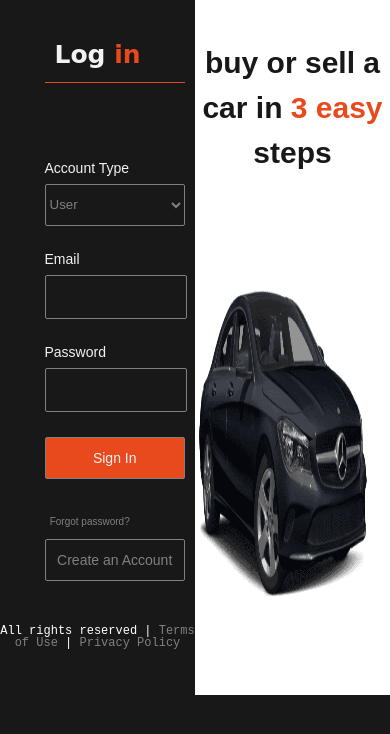
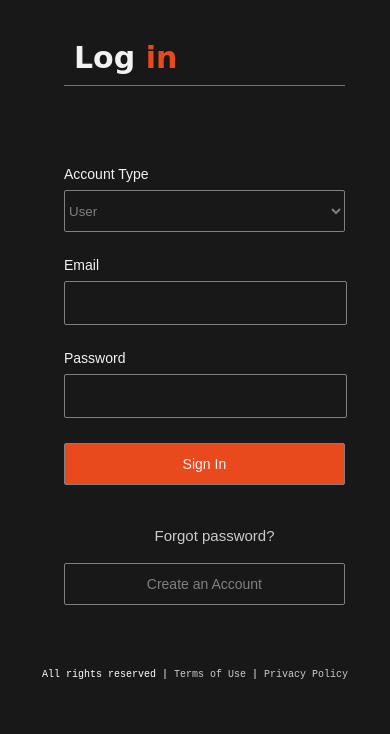
Before and after one commit to ikechuku/automart, a plain HTML site: page UI/login.html in a window 390 px wide. Drawn offline with Linux system fonts and the light colour scheme; a web font is replaced by a local one.

Commit message:
bg(UI): Update-css

```diff
--- a/UI/assets/css/login.css
+++ b/UI/assets/css/login.css
@@ -64,152 +64,6 @@ margin-left: 10%;
     margin-left:25px;
 }
 
-#signinForm .btn{
-    background-color: #e8491d;
-    color: #f2f2f2;
-}
-
-.wrapper input, select{
-    margin: auto;
-    width: 80%;
-    /* position: relative; */
-    height: 42px;
-    /* min-width: 192px; */
-    /* display: block; */
-    border-radius: 2px;
-    background: #181818;
-    /* font-size: 14px; */
-    line-height: 24px;
-    padding: 8px 16px;
-    border-style: solid ;
-    border-width: 0.5px;
-    border-color:grey;
-    margin-bottom:25px;
-    margin-left:25px;
-    color: grey;
-    width: 80%;
-    padding: 0 0 0 0;
-
-}
-
- footer{
-position: absolute;
-bottom: 0;
-width: 100%;
-padding: 0;
-height: 50px;
-
-}
-
-
-
-
-.logo h1{
-    padding-left: 10px;
-    color: #f2f2f2;
-    font-size: 45px;
-    line-height: 55px;
-    font-family: var();
-    border-bottom: solid;
-    border-width: 0.5px;
-    border-color: var(--orange);
-    font-family: var(--gugi);
-}
-
-
-.links a, .link{
-    color: #cccccc;
-    text-align: center;
-    text-decoration: none;
-}
-.links a:hover, .link:hover{
-    color:red;
-    font-weight: bold;
-    border-bottom: solid;
-    border-bottom-color: #e8491d;
-    padding-bottom: 4px;
-
-}
-
-#left footer{
-    position: relative;
-    bottom: 0;
-    text-align: center;
-    background-color: #181818;
-    line-height: 12px;
-    font-size: 12px;
-    margin: 0 0 0 0 ;
-    padding: 0 0 0 0 ;
-}body{
-    background-color: #181818;
-    width: 100%;
-    height: 100vh;
-}
-
-.main{
-    height: 80vh;
-    display: grid;
-    grid-template-columns: 50% 50%;
-    grid-template-rows: auto;
-    padding: 0;
-    margin: 0;
-}
-
-#left{
-    padding: 0 0 0 0 ;
-    margin: 0 0 0 0 ;
-
-}
-#right{
-
-    background: white ;
-    background-size: cover;
-    background-position: -72px;
-    background-repeat: no-repeat;
-    /* background-size: ce; */
-    position: relative;
-    top: 0;
-    height: 100%;
-    width: 100%;
-    text-align: center;
-}
-
-#right img{
-    position: relative;
-    display: block;
-    height: 500px;
-    width: 90%;
-
-}
-
-#right h1{
-    margin-top:40px;
-    color: #181818;
-    font-weight: 10px;
-}
-
-.signin {
-margin-top: 10px;
-margin-bottom: 10%;
-position: relative;
-display: block;
-margin-left: 10%;
-}
-
-#signinForm label{
-    color: #f2f2f2;
-    font-size: 14px;
-    line-height: 16px;
-    font-weight: 500;
-    padding-bottom: 8px;
-    display: block;
-    margin-left:25px;
-}
-
-#signinForm .btn{
-    background-color: #e8491d;
-    color: #f2f2f2;
-}
 
 .wrapper input, select{
     margin: auto;
@@ -230,13 +84,23 @@ margin-left: 10%;
 
 }
 
+#signinForm .btn{
+    background-color: var(--orange);
+    color: #f2f2f2;
+}
+
+#signinForm .btn:hover{
+    background-color: #9e4026;
+    color: #f2f2f2;
+}
+
+
  footer{
 position: absolute;
 bottom: 0;
 width: 100%;
 padding: 0;
 height: 50px;
-
 }
 
 .logo{
@@ -248,33 +112,27 @@ height: 50px;
     width: 80%;
 }
 
-
-.logo img{
-    height: 80px;
-    display: block;
-}
-
 .logo h1{
     padding-left: 10px;
     color: #f2f2f2;
-    font-size: 25px;
     line-height: 55px;
+    border-bottom: solid;
+    border-width: 0.5px;
+    border-color: var(--orange);
+    font-family: var(--gugi);
 }
 
-.links{
-    width: 80%;
-    font-size: 10px;
-    font-weight: lighter;
-    text-align: left;
-}
+
 
 .links a, .link{
-    color: grey;
+    color: #cccccc;
     text-align: center;
     text-decoration: none;
+
+
 }
-.links a:hover, .link:hover{
-    color:var(--white);
+ .links a:hover, .link:hover{
+    color:red;
     font-weight: bold;
     border-bottom: solid;
     border-bottom-color: #e8491d;
@@ -288,7 +146,16 @@ height: 50px;
     text-align: center;
     background-color: #181818;
     line-height: 12px;
-    font-size: 12px;
+    font-size: px;
     margin: 0 0 0 0 ;
     padding: 0 0 0 0 ;
 }
+
+@media(max-width:768px){
+    #right{
+        display: none;
+    }
+    .main{
+        display:block
+    }
+}
```
